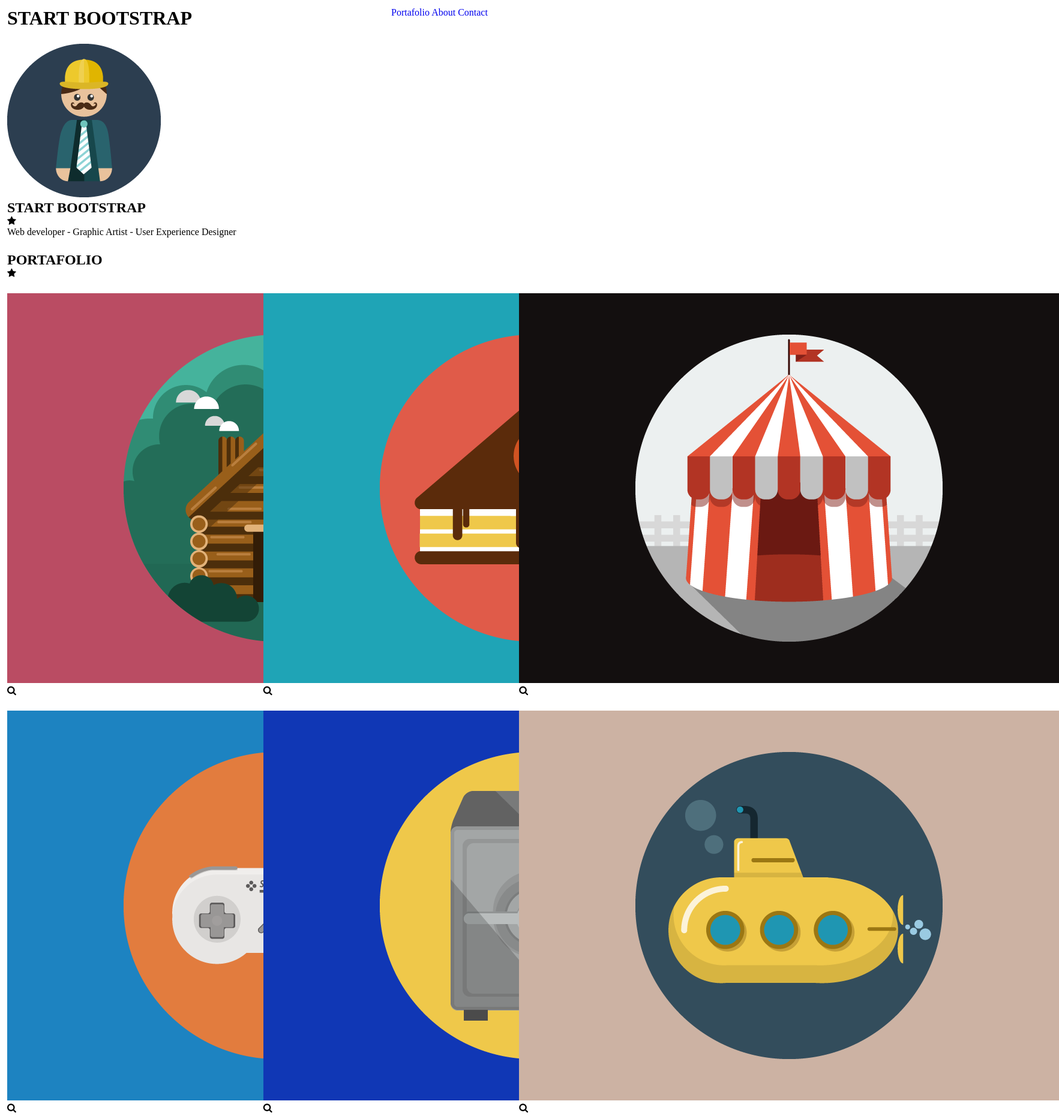
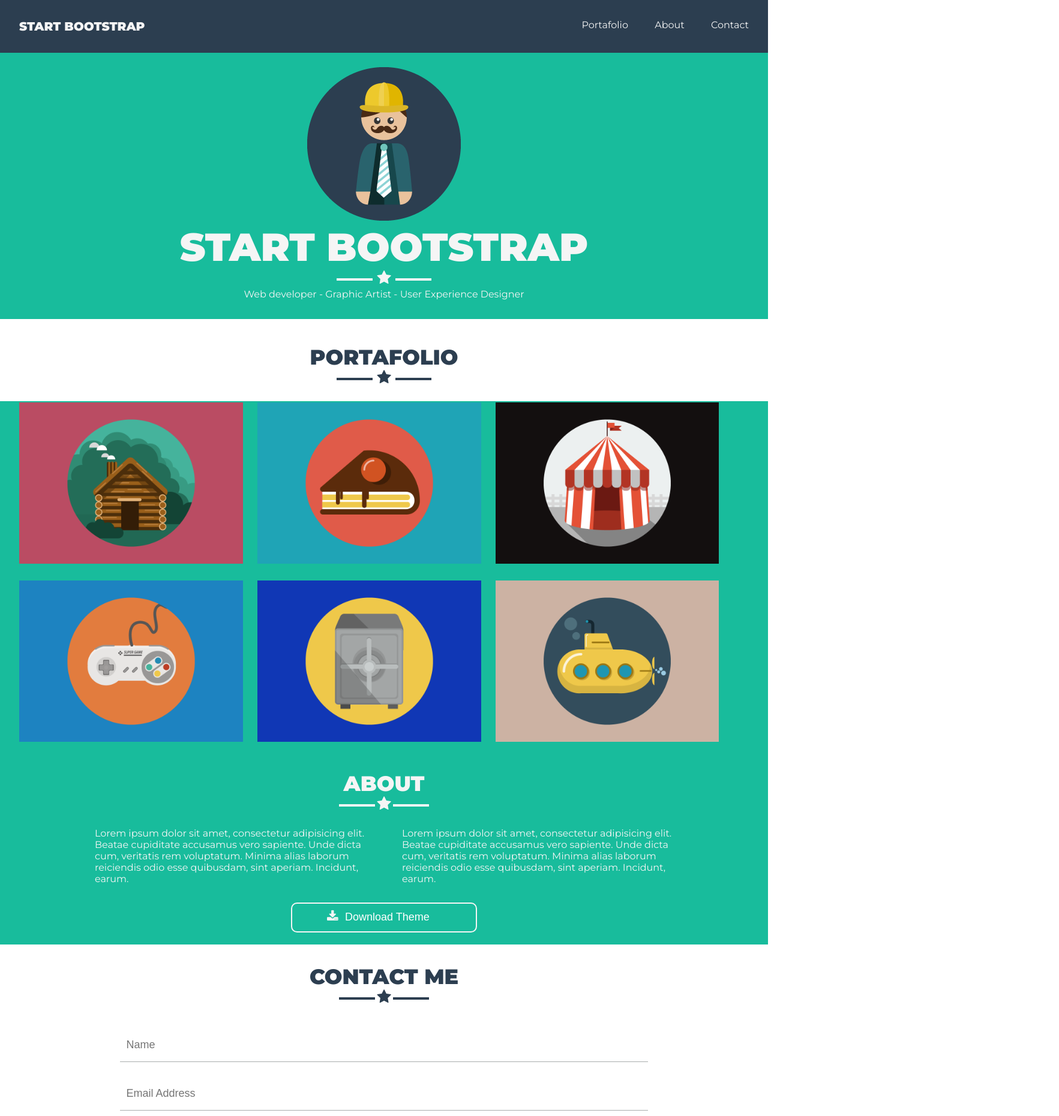
Before and after one commit to RomiTor/freelancer-flexbox, a plain HTML site: page index.html in a window 1280 px wide. Shown: the top 1861 px of the page at 60% size, 1765 px wide, since content can reach past the window. Drawn offline with Linux system fonts and the light colour scheme.

Commit message:
agrego estilos en css

```diff
--- a/css/main.css
+++ b/css/main.css
@@ -1,3 +1,359 @@
 /*
  * Estilos de tu proyecto
  */
+*{
+	box-sizing: border-box;
+	margin: 0;
+	padding: 0;
+	width: 100%;
+}
+body{
+ 	font-family: 'Montserrat', sans-serif
+}
+.profile-text{
+	margin: 0 auto;
+	color: whitesmoke;
+}
+.profile-text p{
+	text-align: center;
+	color: whitesmoke;
+}
+a{
+	text-decoration: none;
+}
+/* Nav Bar */
+.row-nav{
+	display: flex;
+	flex-direction: row;
+	justify-content: space-between;
+}
+.row-nav h1{
+	margin-left: 20px;
+}
+.nav-menu.small{
+	min-height: 50px;
+	height: 40px;
+	padding: 10px;
+
+}
+.nav-menu.small h1{
+	font-size: 16px;
+}
+.nav-menu{
+ 	background-color: #2C3E50;
+ 	overflow: auto;
+	position: fixed;
+	padding-top: 20px;
+	padding-bottom: 20px;
+	z-index: 1;
+	width: 100%;
+}
+.nav-menu h1{
+ 	float: left;
+ 	color: whitesmoke;
+ 	font-weight: 900;
+ 	font-size: 20px;
+}
+.menu{
+ 	float: right;
+ 	text-align: right;
+}
+.menu a{
+ 	color: whitesmoke;
+ 	padding: 20px 20px;
+}
+.menu a:hover{
+	background-color: #18BC9C;
+	color: whitesmoke;
+}
+
+/* Header */
+.text-header{
+	background-color: #18BC9C;
+	width: 100%;
+	padding-top: 100px;
+	align-content: center;
+	text-align: center;
+	padding-bottom: 20px;
+}
+.text-header h1{
+	text-align: center;
+	color: whitesmoke;
+	font-weight: 600;
+	font-size: 65px;
+}
+
+img.profile{
+	width: 256px;
+	height: 256px;
+	margin: 0 auto;
+	text-align: center;
+}
+.about{
+	background-color: #18BC9C;
+}
+.text-header .icon-all{
+ 	 width:60px;
+ 	 height:4px;
+ 	 background: whitesmoke;
+ 	 display: inline-block;
+ 	 margin-bottom: 4px;
+}
+.text-header i{
+	width: 30px;
+    height: 30px;
+	color: whitesmoke;
+	font-size: 25px;
+}
+
+/* Portafolio */
+.grid{
+	width: 32%;
+}
+.grid img{
+	width: 100%;
+	height: auto;
+}
+.row-portaf{
+	display: flex;
+	flex-direction: row;
+	justify-content: space-around;
+	padding:5px 20px;
+
+}
+.portafolio{
+	color: #2C3E50;
+	text-align: center;
+	padding:10px 20px;
+}
+.portafolio h1{
+	color: #2C3E50;
+	text-align: center;
+	font-size: 35px;
+	padding-top: 20px;
+}
+.portafolio .icon-all{
+ 	width:60px;
+ 	height:4px;
+ 	background: #2C3E50;
+ 	display: inline-block;
+ 	margin-bottom: 4px;
+}
+.portafolio i{
+	width: 30px;
+    height: 30px;
+	color: #2C3E50;
+	font-size: 25px;
+}
+.hide{
+  	display: none;
+}
+.grid{
+	position: relative;
+	overflow: auto;
+}
+
+.overlay {
+  	position: absolute;
+	top: 0;
+	left: 0;
+	height: 100%;
+	width: 100%;
+	opacity: 0;
+	transition: .5s ease;
+	background-color: #18BC9C;
+	padding: 12px;
+
+}
+
+.grid:hover .overlay {
+    opacity: 0.8;
+}
+.grid i {
+    color: whitesmoke;
+    font-size: 50px;
+    position: absolute;
+    top: 50%;
+    left: 50%;
+    transform: translate(-50%, -50%);
+    -ms-transform: translate(-50%, -50%);
+}
+
+/* Modal */
+#modalId{
+    background-color: #2C3E50;
+    width: 100%;
+    height: 100%;
+    position: fixed;
+    top: 0;
+    left: 0;
+    z-index: 1;
+}
+#modalId .close{
+    position: absolute;
+    top: 20px;
+    right: 20px;
+    cursor: pointer;
+    color: pink;
+}
+.close img{
+    width: 50px;
+}
+/************************about**************/
+.row-about{
+	display: flex;
+	flex-direction: row;
+	justify-content: center;
+}
+.about-p{
+	width: 40%;
+}
+.about-boton{
+	padding: 20px;
+	width: 350px;
+	display: inline-block;
+}
+.about{
+	color: whitesmoke;
+	text-align: center;
+}
+.about h1{
+	text-align: center;
+	font-size: 35px;
+	margin-top: 20px;
+}
+.about button {
+    background-color: #18BC9C;
+    border: 2px solid whitesmoke;
+    border-radius: 10px;
+    color: white;
+    padding: 5px 28px;
+    text-align: center;
+    text-decoration: none;
+    display: inline-block;
+    font-size: 18px;
+}
+.about button i{
+	font-size: 20px;
+}
+.about button p{
+	padding-top: 6px;
+	padding-bottom: 0;
+}
+.about button:hover {
+    background-color: whitesmoke;
+    border: 2px solid #18BC9C;
+    color: #18BC9C;
+    padding: 5px 28px;
+}
+.about button i:hover{
+	color: #18BC9C;
+}
+.about .icon-all{
+ 	width:60px;
+ 	height:4px;
+ 	background: whitesmoke;
+ 	display: inline-block;
+ 	margin-bottom: 4px;
+}
+.about i{
+	width: 30px;
+    height: 30px;
+	color: whitesmoke;
+	font-size: 25px;
+}
+.about p{
+	padding: 10px 30px;
+	text-align: left;
+}
+
+/* Contact me */
+.btn-formulario{
+	text-align: left;
+	width: 70%;
+	margin: 0 auto;
+}
+.row-formulario{
+	padding: 10px 0;
+}
+input{
+	width: 70%;
+	margin: 0 auto;
+	border: none;
+    border-bottom: 1px solid #a9adac;
+    padding: 10px;
+}
+input,
+input::-webkit-input-placeholder {
+    font-size: 18px;
+    line-height: 2;
+}
+.contact{
+	text-align: center;
+	color: #2C3E50;
+	height: 580px;
+}
+.contact h1{
+	text-align: center;
+	font-size: 35px;
+	margin-top: 20px;
+}
+.contact button{
+	background-color: #18BC9C;
+    border: none;
+    border-radius: 5px;
+    color: white;
+    padding: 10px 10px;
+    text-decoration: none;
+    display: inline-block;
+    font-size: 16px;
+    text-align: left;
+    left: 10px;
+    width: 60px;
+}
+.contact .icon-all{
+ 	width:60px;
+ 	height:4px;
+ 	background: #2C3E50;
+ 	display: inline-block;
+ 	margin-bottom: 4px;
+}
+.contact i{
+	width: 30px;
+    height: 30px;
+    font-size: 25px;
+	color: #2C3E50;
+}
+
+/* Footer */
+.el-footer{
+	display: flex;
+	flex-direction: row;
+	justify-content: space-around;
+}
+.el-footer div{
+	width: 40%;
+}
+footer{
+	background-color: #2C3E50;
+	color: whitesmoke;
+	text-align: center;
+	padding: 0;
+}
+footer i{
+	size: 20px;
+	color: whitesmoke;
+	padding: 5px;
+	display: inline-block;
+}
+footer h2{
+	padding: 18px 0;
+}
+footer a{
+	color: #18BC9C;
+}
+.final{
+	background-color: #1a2430;
+	padding: 15px;
+	margin-top: 40px;
+}
```
